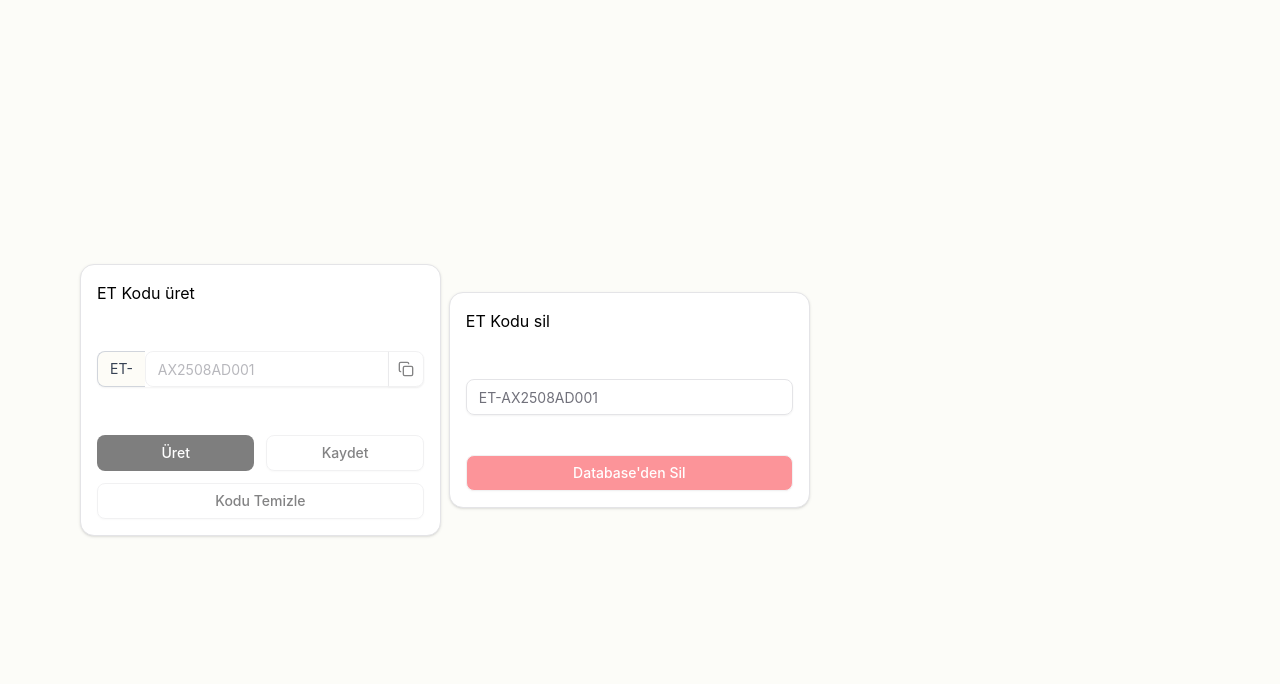
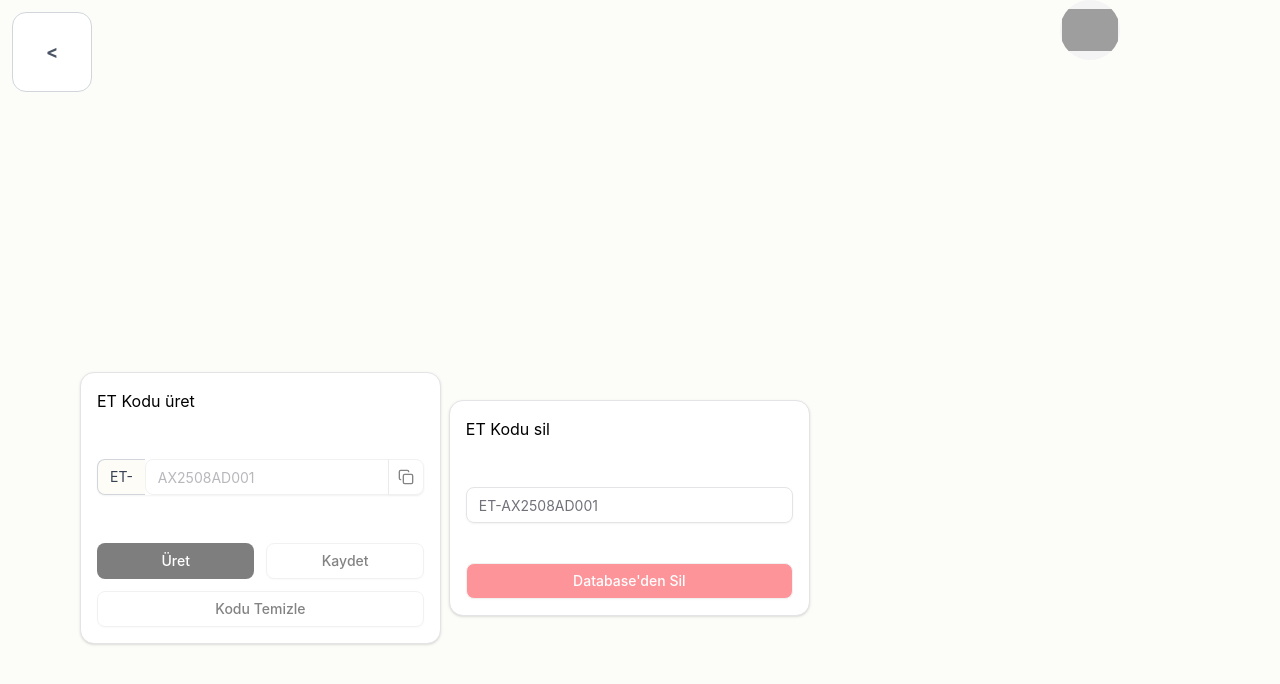
Before and after one commit to begumhandan/codegen, a React (Vite) app in the folder frontend/: page /elektriksel_test in a window 1280 px wide. Shown: the top 684 px of the page. Built offline with nearby package versions, Linux system fonts and the light colour scheme; grey boxes are pictures that could not be loaded.

Commit message:
elektriksel test sayfasına header ekledi

```diff
--- a/frontend/src/routes/elektriksel_test.tsx
+++ b/frontend/src/routes/elektriksel_test.tsx
@@ -1,5 +1,6 @@
 import { createFileRoute } from "@tanstack/react-router";
 import { ElektrikselTest } from "@/components/elektrikselTest";
+import { Header } from "@/components/layout/header";
 
 export const Route = createFileRoute("/elektriksel_test")({
   component: RouteComponent,
@@ -8,6 +9,8 @@ export const Route = createFileRoute("/elektriksel_test")({
 function RouteComponent() {
   return (
     <div>
+      <Header />
+
       <ElektrikselTest />
     </div>
   );
```
